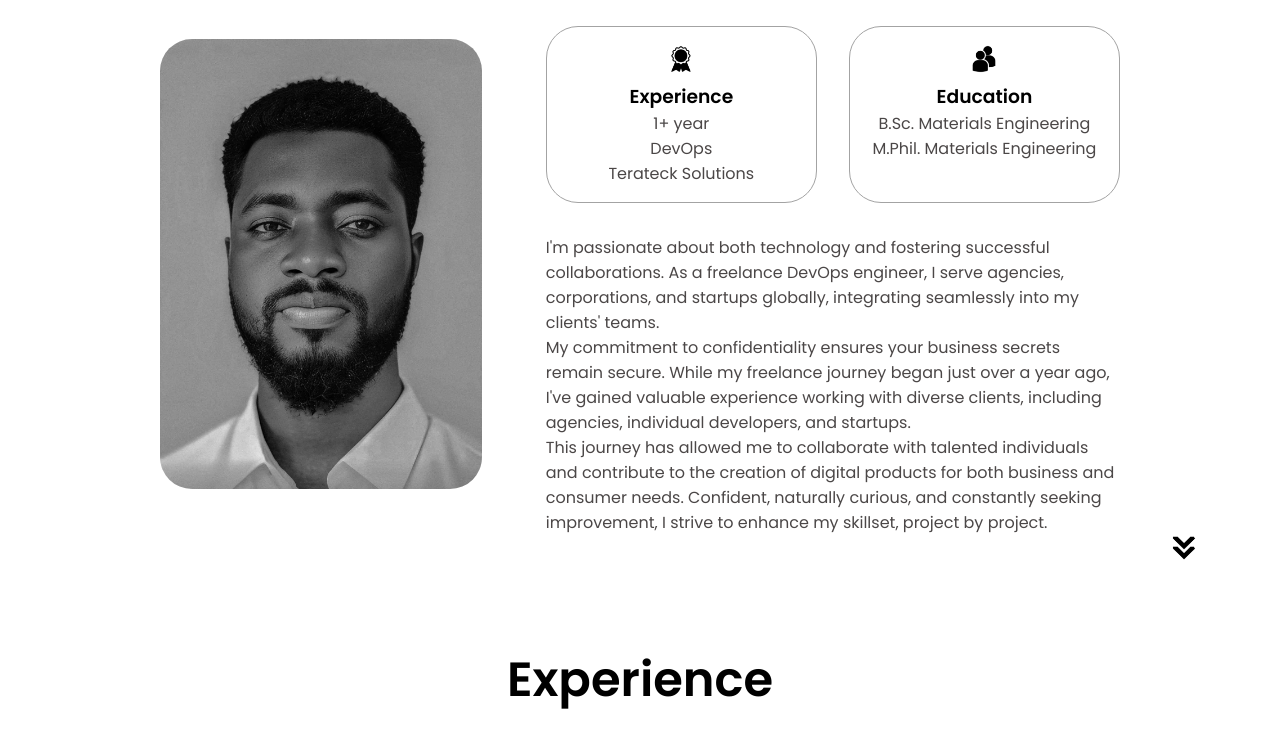
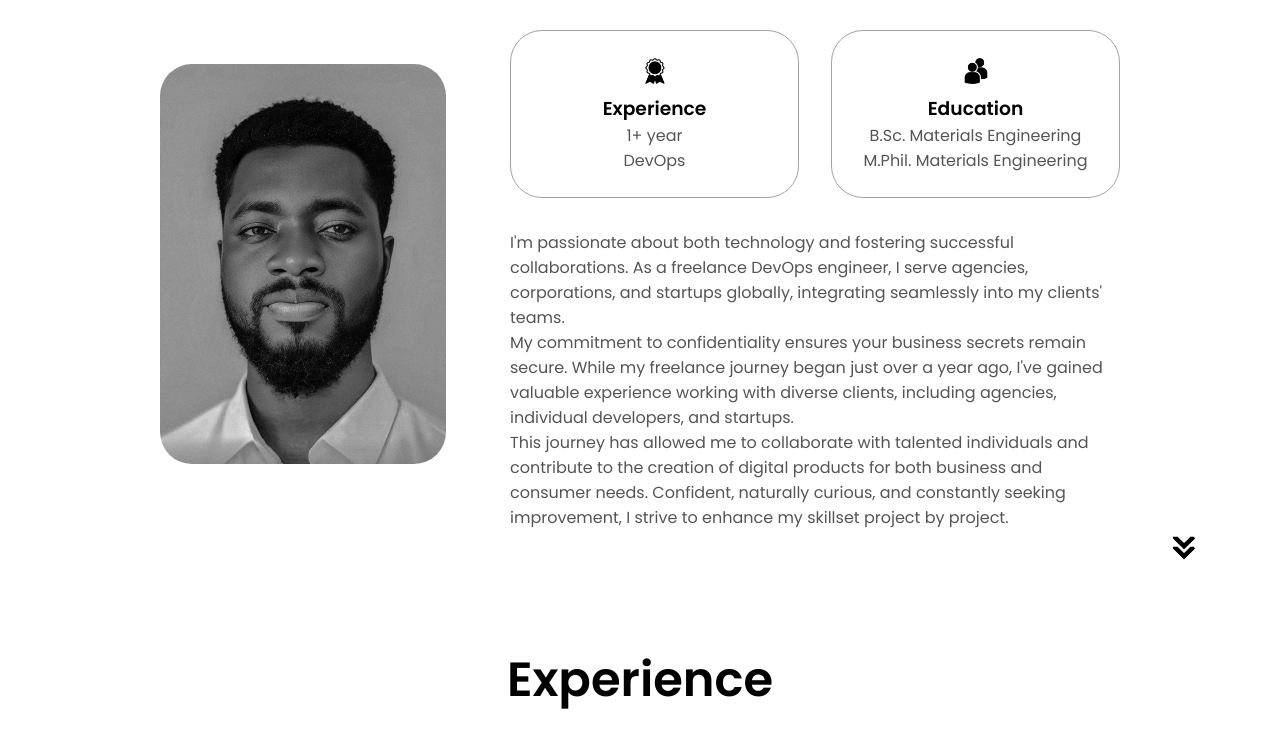
Before and after one commit to Chinonsowasky25/chinonso, a plain HTML site: page index.html in a window 1280 px wide. Shown: the part 1060-1805 px from the top of the page. Drawn offline with Linux system fonts and the light colour scheme.

Commit message:
Revert "updated"
This reverts commit aef7aef67f06cfdf3789dc8bf97bd33d36ceb3da.

```diff
--- a/index.html
+++ b/index.html
@@ -91,7 +91,7 @@
                 class="icon"
               />
               <h3>Experience</h3>
-              <p>1+ year <br />DevOps<br />Terateck Solutions</p>
+              <p>1+ year <br />DevOps</p>
             </div>
             <div class="details-container">
               <img
@@ -110,7 +110,7 @@
               <br>My commitment to confidentiality ensures your business secrets remain secure.
               While my freelance journey began just over a year ago, I've gained valuable experience working with diverse clients, including agencies, individual developers, and startups.
               <br>This journey has allowed me to collaborate with talented individuals and contribute to the creation of digital products for both business and consumer needs.
-              Confident, naturally curious, and constantly seeking improvement, I strive to enhance my skillset, project by project.
+              Confident, naturally curious, and constantly seeking improvement, I strive to enhance my skillset project by project.
             </p>
           </div>
         </div>
--- a/style.css
+++ b/style.css
@@ -16,7 +16,7 @@ html {
 }
 
 p {
-  color: rgb(75, 71, 71);
+  color: rgb(85, 85, 85);
 }
 
 /* TRANSITION */
@@ -46,7 +46,7 @@ nav {
 }
 
 a {
-  color: rgb(69, 68, 68);
+  color: black;
   text-decoration: none;
   text-decoration-color: white;
 }
@@ -294,7 +294,7 @@ section {
 }
 
 .details-container {
-  padding: 1rem;
+  padding: 1.5rem;
   flex: 1;
   background: white;
   border-radius: 2rem;
@@ -309,8 +309,8 @@ section {
 }
 
 .section__pic-container {
-  height: 450px;
-  width: 450px;
+  height: 400px;
+  width: 400px;
   margin: auto 0;
 }
 
@@ -322,8 +322,8 @@ section {
 
 .experience-sub-title {
   color: rgb(85, 85, 85);
-  font-weight: 800;
-  font-size: 1.8rem;
+  font-weight: 600;
+  font-size: 1.75rem;
   margin-bottom: 1rem;
 }
 
```
